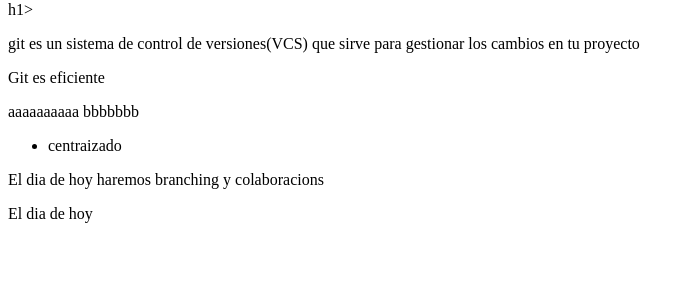
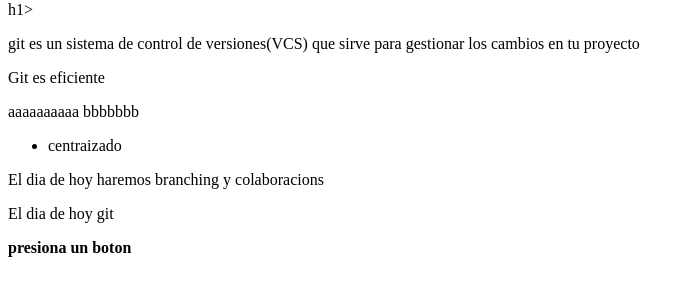
Before and after one commit to raulrbarron/git, a plain HTML site: page index.html in a window 1280 px wide. Shown: the part 79-374 px from the top of the page, without its empty margins (0-695 px from the left). Drawn offline with Linux system fonts and the light colour scheme.

```diff
--- a/index.html
+++ b/index.html
@@ -16,7 +16,9 @@
 
     <p>El dia de hoy haremos branching y colaboracions
     </p>
-   <p>El dia de hoy
+   <p>El dia de hoy git
     </p>
+
+    <b>presiona un boton</b>
 </body>
 </html>
```
